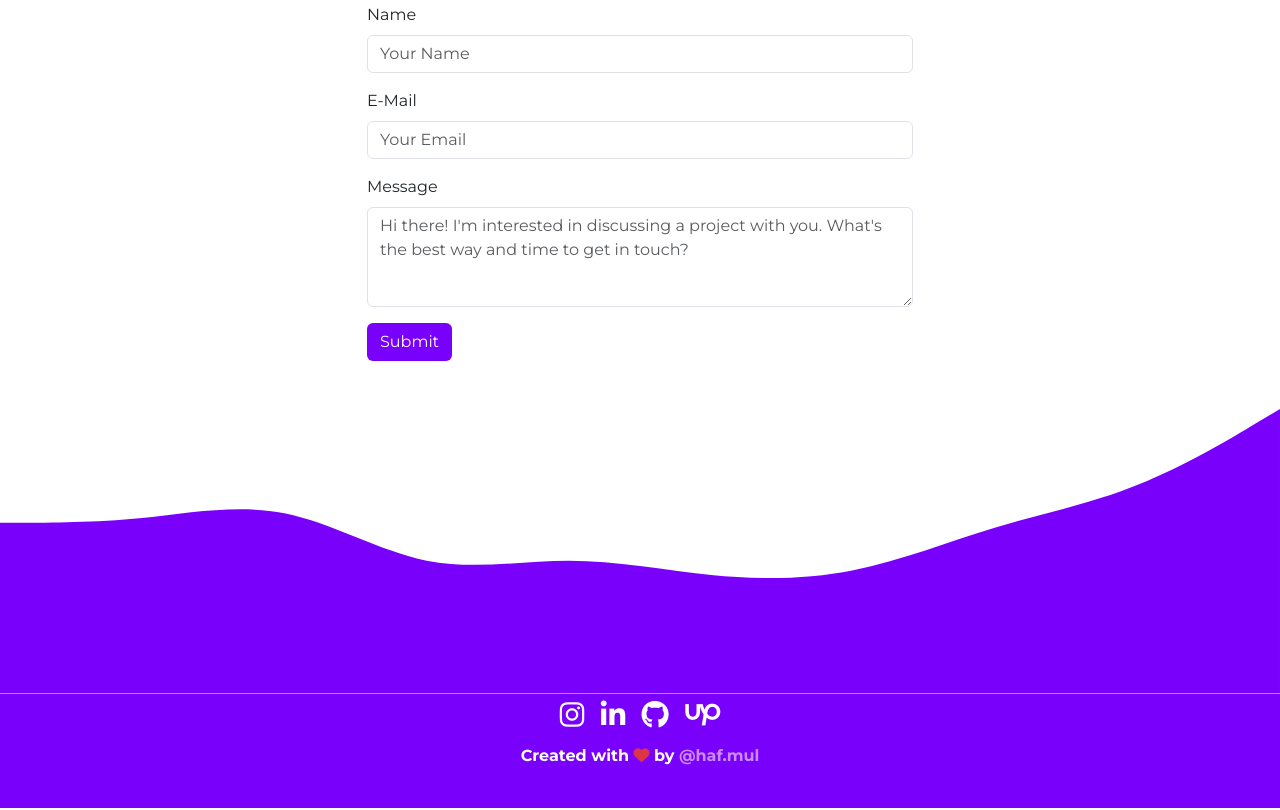
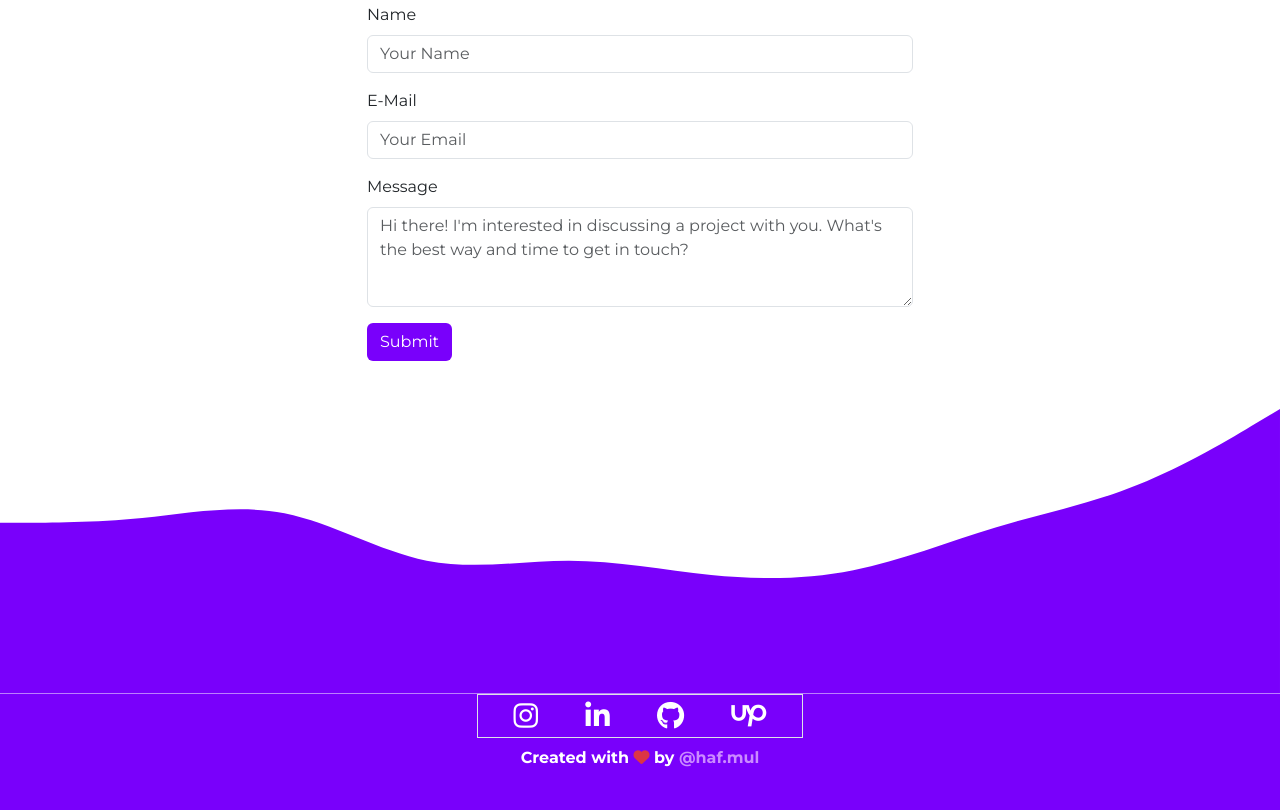
Before and after one commit to hafidzmulia-its/haf, a plain HTML site: page index.html in a window 1280 px wide. Shown: the part 2299-3109 px from the top of the page. Drawn offline with nearby package versions, Linux system fonts and the light colour scheme.

Commit message:
fixed footer

```diff
--- a/index.html
+++ b/index.html
@@ -294,7 +294,7 @@
     <!-- Footer -->
     <footer class="text-center pb-4 pt-0 mt-0 text-white">
       <div class="row justify-content-center mb-2">
-        <div class="col-2 d-flex justify-content-evenly fs-3">
+        <div class="col-md-3 col-6 d-flex justify-content-around fs-3 border">
           <a href="https://www.instagram.com/haf.mul/" class="social"
             ><i class="instagram fa-brands fa-instagram"></i
           ></a>
```
